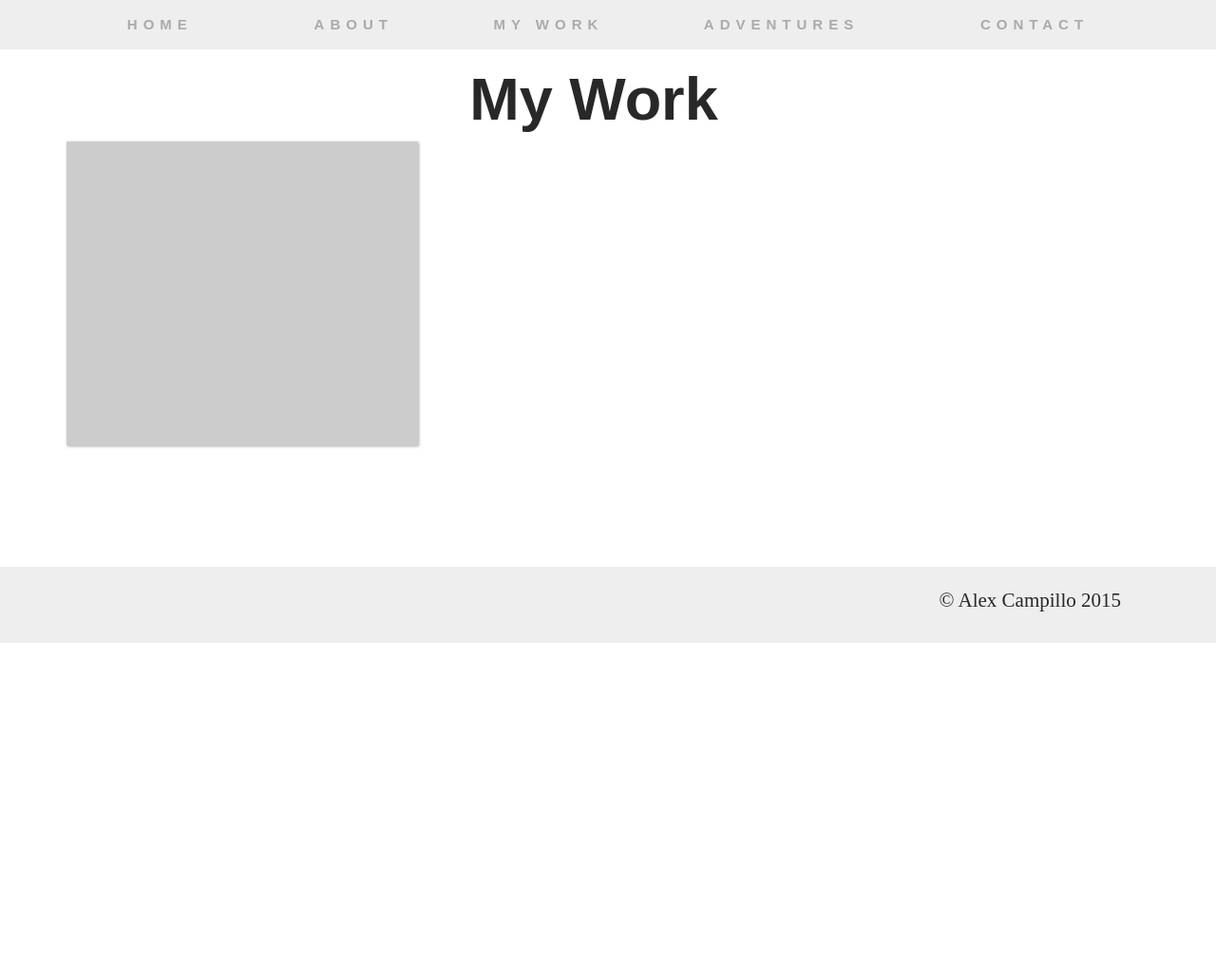
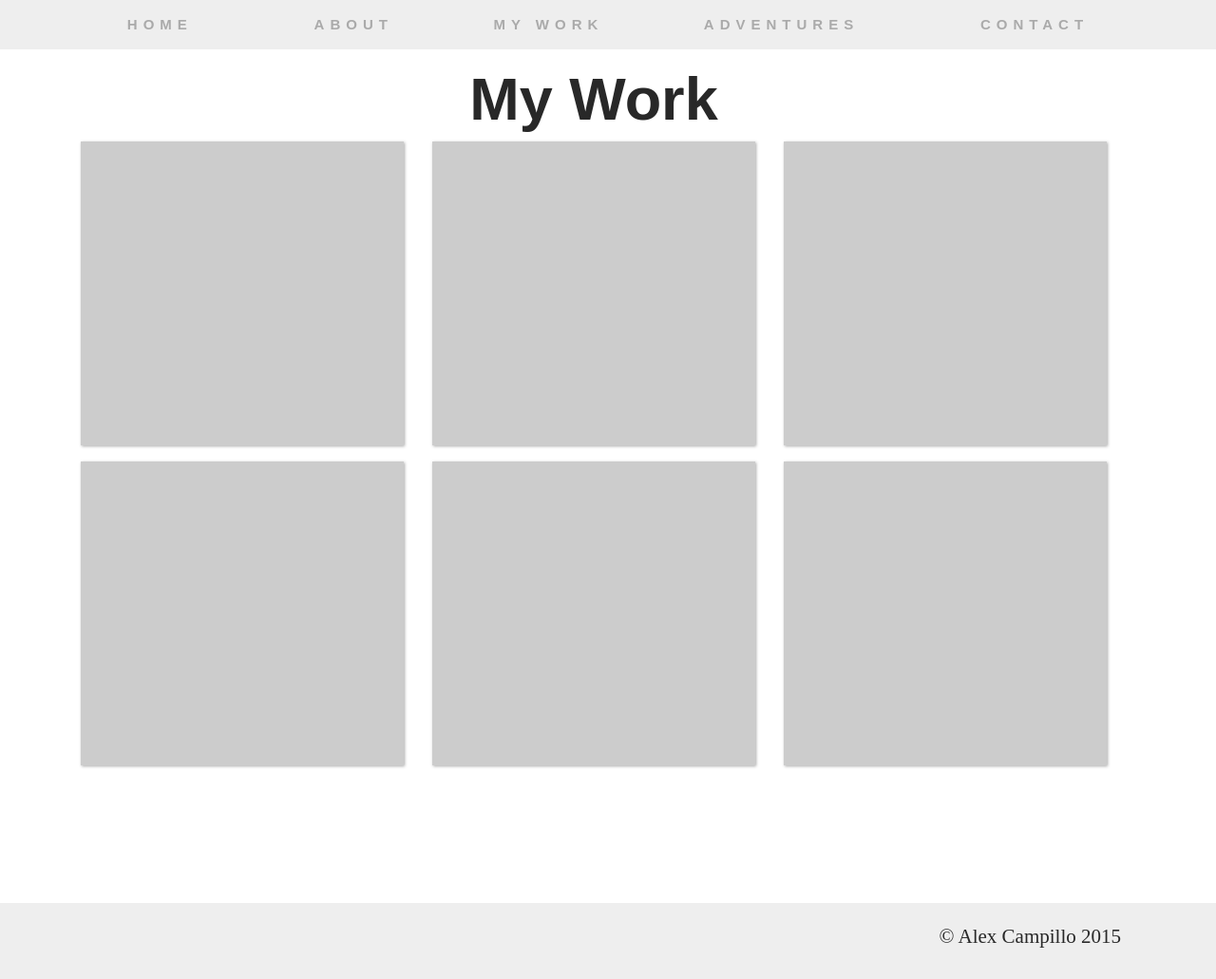
Before and after one commit to alexcampillo/alexcampillo, a Jekyll site: the page built from portfolio.html, in a window 1280 px wide and 1031 px high. Shown: the whole window at 95% size. Built offline with Jekyll 4.4.1, drawn with Linux system fonts in a browser that asks for light colours; nearby versions of some CDN libraries.

Commit message:
card testing

```diff
--- a/css/main.css
+++ b/css/main.css
@@ -133,11 +133,22 @@ nav span.icon-bar {
 	height: 320px;
 	background-color: #ccc;
 	box-shadow: 1px 1px 3px #aaa;
+	padding: 1%;
+	margin-bottom: 5%;
 }
+
+/*.portfolio .col-md-4 {
+	width: 31.33%;
+	margin: 1%;
+}
+*/
+
 
 footer {
 	margin-top: 20px;
 }
+
+
 
 @media screen and (max-width: 600px) {
 	.main-jumbotron h1 {
@@ -151,4 +162,8 @@ footer {
 	.showcase p {
 		width: 100%;
 	}
+
+	/*.portfolio .col-xs-12 {
+	width: 100%;
+	}*/
 }
--- a/portfolio.html
+++ b/portfolio.html
@@ -7,9 +7,31 @@ title: My Work
 		<h1 class="text-center">My Work</h1>
 	</section>
 
-	<section class="row col-md-12">
-		<article class="col-md-4 col-xs-12 card">
+	<section class="row col-md-12 cards">
+		<article class="col-md-4 col-xs-12">
+			<section class="card"></section>
+		</article>
 
+		<article class="col-md-4 col-xs-12">
+			<section class="card"></section>
+		</article>
+
+		<article class="col-md-4 col-xs-12">
+			<section class="card"></section>
+		</article>
+	</section>
+
+	<section class="row col-md-12 cards">
+		<article class="col-md-4 col-xs-12">
+			<section class="card"></section>
+		</article>
+
+		<article class="col-md-4 col-xs-12">
+			<section class="card"></section>
+		</article>
+
+		<article class="col-md-4 col-xs-12">
+			<section class="card"></section>
 		</article>
 	</section>
 </section>
```
Also changed, not shown: 2 other files.
